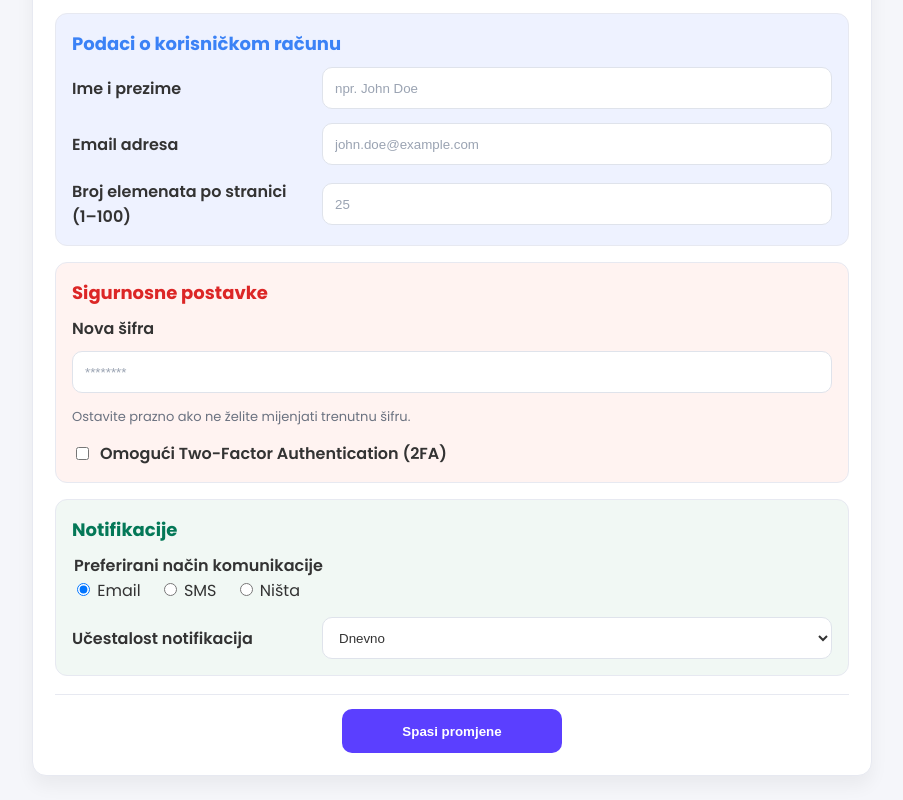
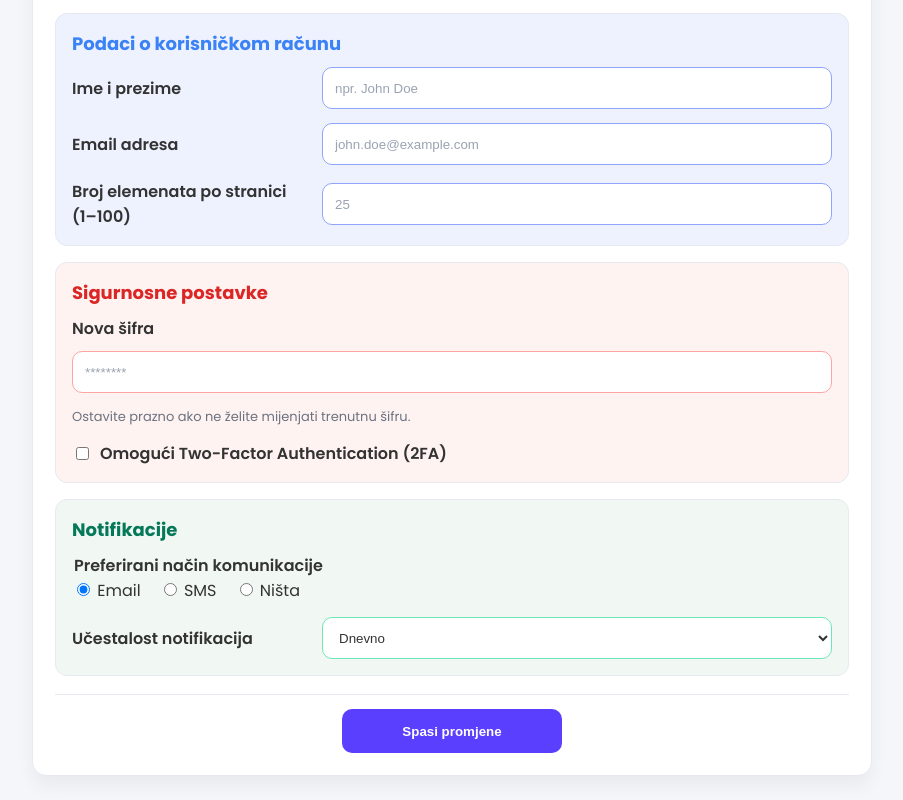
Before and after one commit to rMujcinovic/ScenarijPro-app, a plain HTML site: page html/user.html in a window 1280 px wide. Shown: the part 133-933 px from the top of the page, without its empty margins (188-1091 px from the left). Drawn offline with Linux system fonts and the light colour scheme; files that its build step writes are made by us from their sources.

Commit message:
style(sections): dodaj bordere za account/security/notifications inpute i popravi layout dropdown menija

```diff
--- a/css/user.css
+++ b/css/user.css
@@ -123,6 +123,11 @@ body {
     color: var(--text);
 }
 
+.field-column {
+    grid-template-columns: 1fr;
+    align-items: flex-start;
+}
+
 input[type="text"],
 input[type="email"],
 input[type="number"],
@@ -144,6 +149,20 @@ input::placeholder {
 input:focus,
 select:focus {
     border-color: #cdd4e1;
+}
+
+.account-section input[type="text"],
+.account-section input[type="email"],
+.account-section input[type="number"] {
+    border: 1px solid #91a5f8
+}
+
+.security-section input[type="password"] {
+    border-color: #fca5a5;
+}
+
+.notification-section select {
+    border-color: #6ee7b7;
 }
 
 
```
